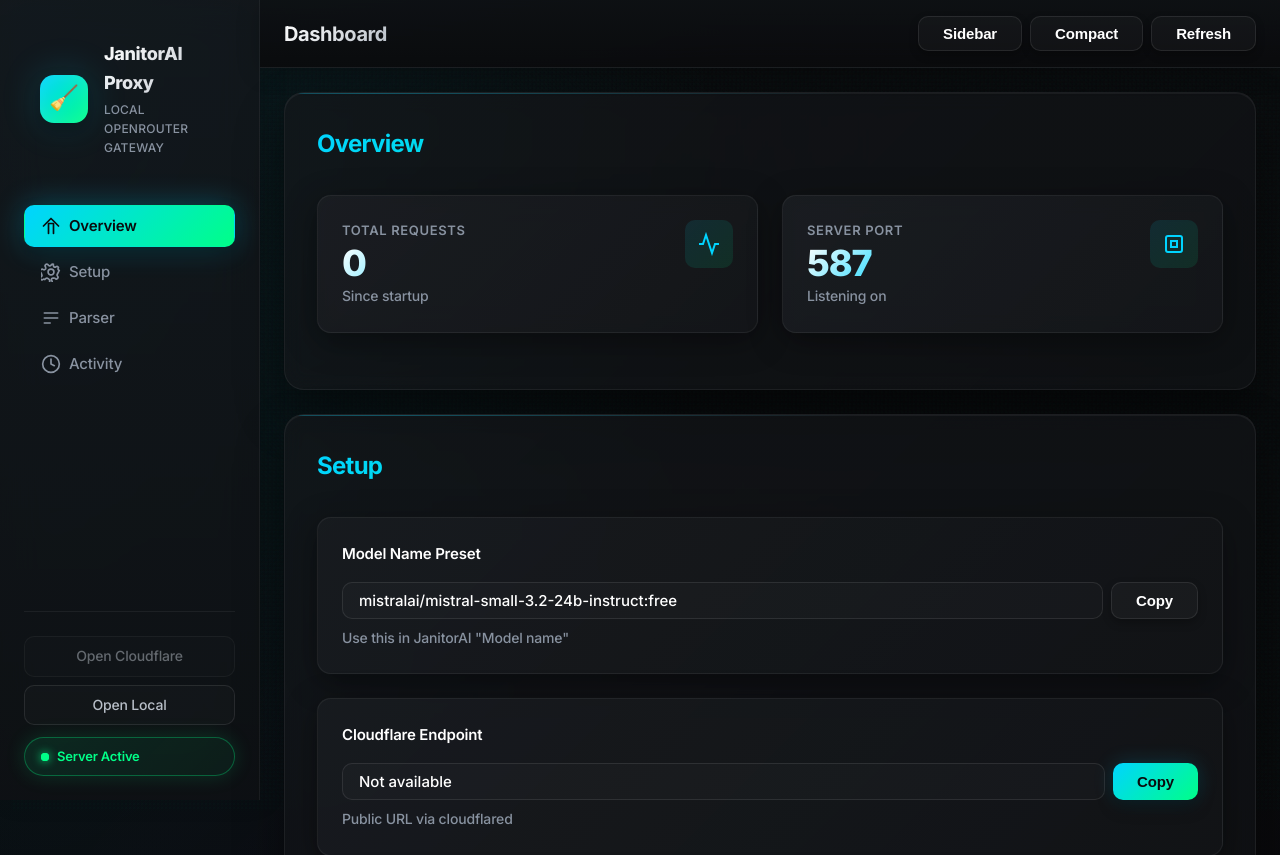
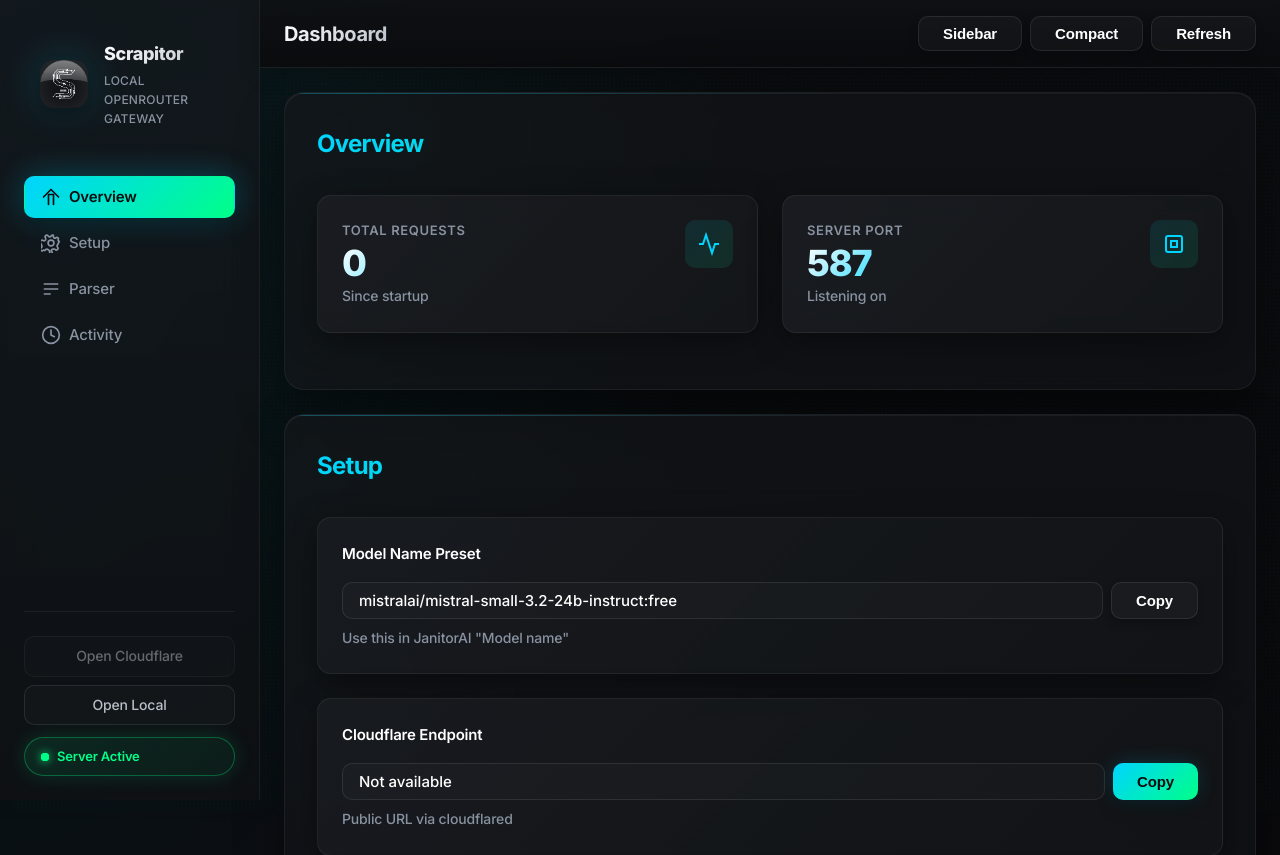
Before and after one commit to daksh-7/Scrapitor, a Flask app: page / in a window 1280 px wide. Shown: the top 855 px of the page. Run offline with Flask 3, Linux system fonts and the light colour scheme; data that the repository does not hold is empty.

Commit message:
Added favicons and a logo

```diff
--- a/app/server.py
+++ b/app/server.py
@@ -18,7 +18,7 @@
     import yaml  # optional; config.yaml support
 except Exception:
     yaml = None  # type: ignore
-from flask import Flask, Response, jsonify, request, stream_with_context, render_template_string, render_template
+from flask import Flask, Response, jsonify, request, stream_with_context, render_template_string, render_template, send_from_directory
 from flask_cors import CORS
 try:
     from werkzeug.middleware.proxy_fix import ProxyFix
@@ -702,6 +702,35 @@
             "config": {"port": LISTEN_PORT},
         })
 
+    # Static convenience routes for favicons/manifest at the site root
+    @app.route("/favicon.ico")
+    def favicon_root():
+        try:
+            resp = send_from_directory(pathlib.Path(app.static_folder) / "assets", "favicon.ico")
+            resp.headers["Cache-Control"] = "public, max-age=31536000, immutable"
+            return resp
+        except Exception:
+            return "", 404
+
+    @app.route("/apple-touch-icon.png")
+    def apple_touch_icon_root():
+        try:
+            resp = send_from_directory(pathlib.Path(app.static_folder) / "assets", "apple-touch-icon.png")
+            resp.headers["Cache-Control"] = "public, max-age=31536000, immutable"
+            return resp
+        except Exception:
+            return "", 404
+
+    @app.route("/site.webmanifest")
+    def webmanifest_root():
+        try:
+            resp = send_from_directory(pathlib.Path(app.static_folder) / "assets", "site.webmanifest")
+            resp.headers["Content-Type"] = "application/manifest+json"
+            resp.headers["Cache-Control"] = "public, max-age=604800"
+            return resp
+        except Exception:
+            return jsonify({"error": "manifest not found"}), 404
+
     return app
 
 app = create_app()
--- a/app/static/css/app.css
+++ b/app/static/css/app.css
@@ -183,7 +183,9 @@
   width: 48px;
   height: 48px;
   min-width: 48px;
-  background: linear-gradient(135deg, var(--accent-primary) 0%, var(--accent-secondary) 100%);
+  background: linear-gradient(180deg,
+    rgba(22, 24, 28, 0.8) 0%,
+    rgba(15, 17, 20, 0.9) 100%);
   border-radius: var(--radius-lg);
   display: flex;
   align-items: center;
@@ -196,6 +198,16 @@
   position: relative;
   overflow: hidden;
   transition: all 0.3s var(--ease-expo);
+}
+
+.logo-icon .logo-img {
+  width: 100%;
+  height: 100%;
+  object-fit: contain;
+  display: block;
+  /* Blend the black areas of the PNG into the sidebar background */
+  mix-blend-mode: screen;
+  filter: brightness(1.15) contrast(1.2);
 }
 
 .logo-icon::before {
--- a/app/templates/base.html
+++ b/app/templates/base.html
@@ -3,22 +3,34 @@
   <head>
     <meta charset="UTF-8" />
     <meta name="viewport" content="width=device-width, initial-scale=1.0" />
-    <title>{% block title %}JanitorAI Proxy{% endblock %}</title>
+    <title>{% block title %}Scrapitor{% endblock %}</title>
     <meta name="theme-color" content="#0b0f14" />
     <link rel="preconnect" href="https://fonts.googleapis.com" />
     <link rel="preconnect" href="https://fonts.gstatic.com" crossorigin />
     <link href="https://fonts.googleapis.com/css2?family=Inter:wght@400;500;600;700;800&family=JetBrains+Mono:wght@400;500&display=swap" rel="stylesheet" />
     <link rel="stylesheet" href="{{ url_for('static', filename='css/app.css') }}" />
+    <link rel="manifest" href="{{ url_for('static', filename='assets/site.webmanifest') }}" />
+    <link rel="apple-touch-icon" sizes="180x180" href="{{ url_for('static', filename='assets/apple-touch-icon.png') }}" />
+    <link rel="icon" type="image/png" sizes="32x32" href="{{ url_for('static', filename='assets/favicon-32x32.png') }}" />
+    <link rel="icon" type="image/png" sizes="16x16" href="{{ url_for('static', filename='assets/favicon-16x16.png') }}" />
+    <link rel="icon" type="image/x-icon" href="{{ url_for('static', filename='assets/favicon.ico') }}" />
+    <link rel="icon" type="image/png" sizes="192x192" href="{{ url_for('static', filename='assets/android-chrome-192x192.png') }}" />
+    <link rel="icon" type="image/png" sizes="512x512" href="{{ url_for('static', filename='assets/android-chrome-512x512.png') }}" />
+    <meta name="application-name" content="Scrapitor" />
+    <meta name="apple-mobile-web-app-title" content="Scrapitor" />
+    <meta name="msapplication-TileColor" content="#0b0f14" />
     {% block head %}{% endblock %}
   </head>
   <body>
     <div class="noise" aria-hidden="true"></div>
     <div class="app-shell">
       <aside class="sidebar" aria-label="Sidebar">
-        <div class="brand" aria-label="JanitorAI Proxy - Local OpenRouter Gateway">
-          <div class="logo-icon" aria-hidden="true">🧹</div>
+        <div class="brand" aria-label="Scrapitor - Local OpenRouter Gateway">
+          <div class="logo-icon" aria-hidden="true">
+            <img class="logo-img" src="{{ url_for('static', filename='assets/logo.png') }}" alt="Scrapitor logo" />
+          </div>
           <div class="brand-meta">
-            <div class="brand-title">JanitorAI Proxy</div>
+            <div class="brand-title">Scrapitor</div>
             <div class="brand-sub">Local OpenRouter Gateway</div>
           </div>
         </div>
```
Also changed, not shown: app/static/assets/android-chrome-192x192.png (added), app/static/assets/android-chrome-512x512.png (added), app/static/assets/apple-touch-icon.png (added), app/static/assets/favicon-16x16.png (added), app/static/assets/favicon-32x32.png (added), app/static/assets/favicon.ico (added), app/static/assets/logo.png (added), app/static/assets/site.webmanifest (added).
